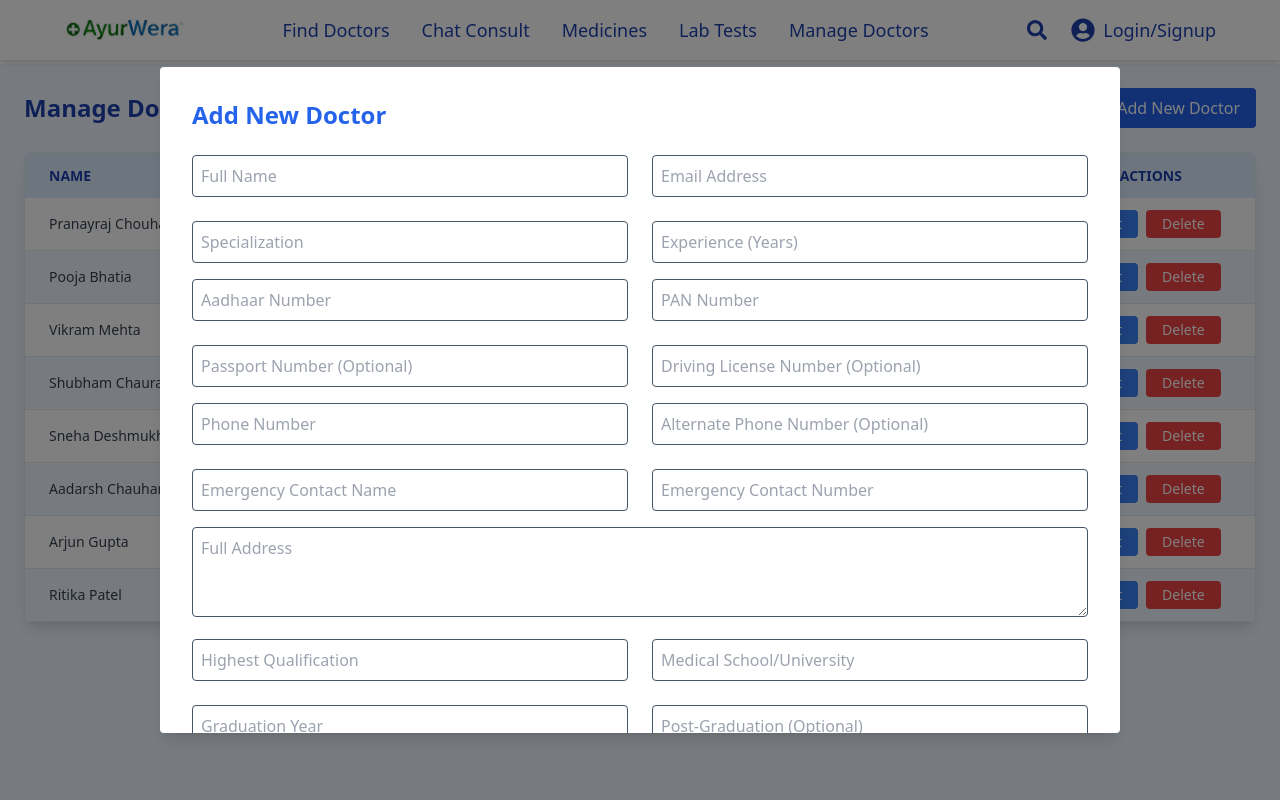
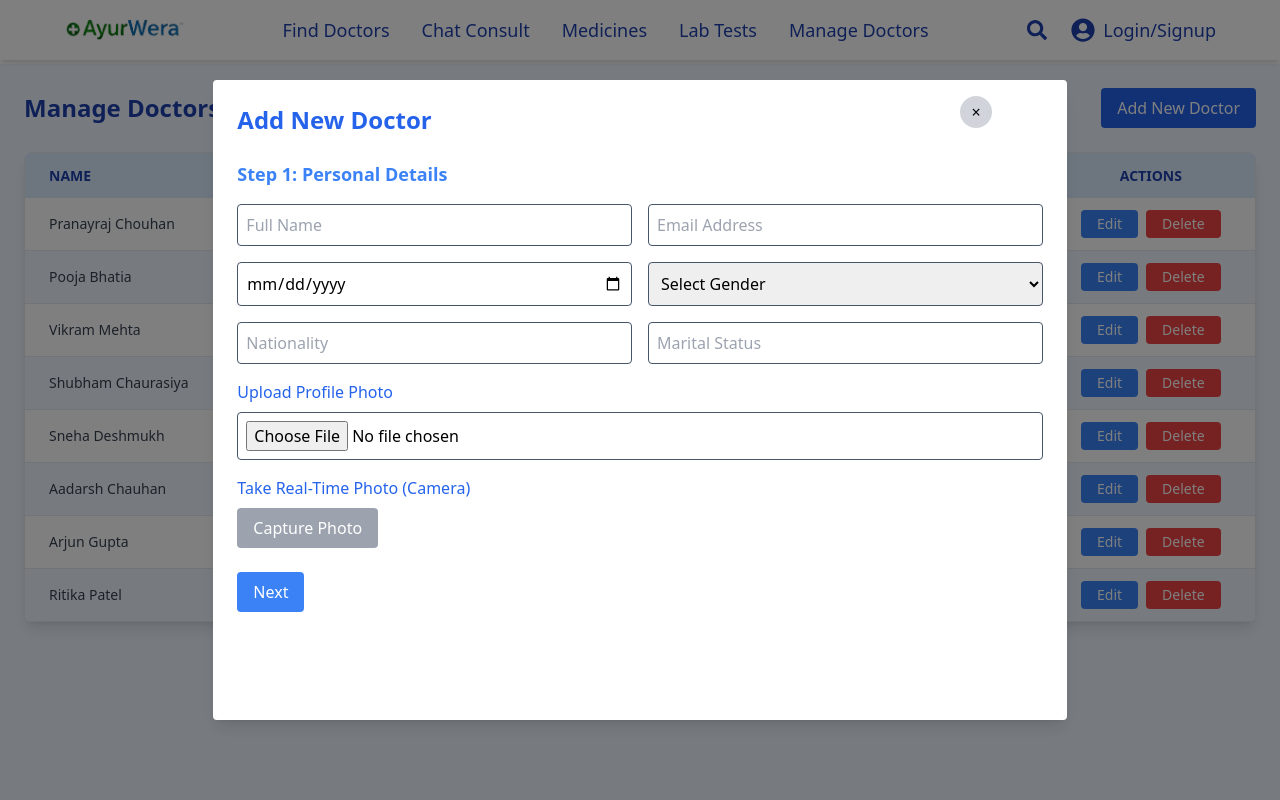
Before and after one commit to surendr1a/Ayurwera, a React (Vite) app: page /manage-doctors in a window 1280 px wide. Both pictures are taken after typing "name@example.com" into the empty fields and a click on the button "Add New Doctor". Shown: the top 800 px of the page. Built offline with nearby package versions, Linux system fonts and the light colour scheme.

Commit message:
modifyed the add new doctor component in a multistep form also added the capture camera functionality and it is fully working right now

```diff
--- a/src/pages/AddNewDoctor.jsx
+++ b/src/pages/AddNewDoctor.jsx
@@ -1,103 +1,249 @@
-import React from "react";
+import React, { useState } from "react";
+import CameraCapture from "../sections/CameraCapture";
 
 const AddNewDoctor = ({ onClose }) => {
+  const [step, setStep] = useState(1);
+  const [showCamera, setShowCamera] = useState(false);
+  const [capturedPhoto, setCapturedPhoto] = useState(null);
+  const [isPhotoSaved, setIsPhotoSaved] = useState(false);
+
+  const nextStep = () => setStep((prev) => prev + 1);
+  const prevStep = () => setStep((prev) => prev - 1);
+
+  const handleCapture = (photo) => {
+    setCapturedPhoto(photo);
+    setShowCamera(false);
+    setIsPhotoSaved(false); // Reset photo status
+  };
+
+  const handleDone = () => {
+    if (capturedPhoto) {
+      setIsPhotoSaved(true); // Photo is now finalized
+      alert("Photo saved successfully!");
+    } else {
+      alert("Please capture a photo before saving.");
+    }
+  };
+
+  const stepStyles =
+    "border p-2 rounded border-slate-600 hover:shadow-sm hover:shadow-black";
+
   return (
     <div className="fixed inset-0 bg-black bg-opacity-50 flex justify-center items-center z-50">
-      <div className="bg-white w-3/4 h-5/6 p-8 rounded border-slate-600 hover:shadow-sm hover:shadow-black shadow-lg overflow-y-auto">
+      <button
+        onClick={onClose}
+        className="absolute top-24 right-72  bg-gray-300 rounded-full w-8 h-8 flex items-center justify-center hover:bg-gray-400"
+      >
+        &times;
+      </button>
+      <div className="bg-white w-2/3 h-4/5 p-6 rounded border-slate-600 hover:shadow-sm hover:shadow-black shadow-lg overflow-y-auto">
         <h2 className="text-2xl font-bold text-blue-600 mb-6">Add New Doctor</h2>
         <form>
-          {/* Basic Details */}
-          <div className="grid grid-cols-2 gap-6 mb-4">
-            <input className="border p-2 rounded border-slate-600 hover:shadow-sm hover:shadow-black" type="text" placeholder="Full Name" required />
-            <input className="border p-2 rounded border-slate-600 hover:shadow-sm hover:shadow-black" type="email" placeholder="Email Address" required />
-            <input className="border p-2 rounded border-slate-600 hover:shadow-sm hover:shadow-black" type="text" placeholder="Specialization" required />
-            <input className="border p-2 rounded border-slate-600 hover:shadow-sm hover:shadow-black" type="number" placeholder="Experience (Years)" required />
+          {step === 1 && (
+            <div>
+              <h3 className="text-lg font-semibold text-blue-500 mb-4">
+                Step 1: Personal Details
+              </h3>
+              <div className="grid grid-cols-2 gap-4">
+                <input
+                  className={stepStyles}
+                  type="text"
+                  placeholder="Full Name"
+                  required
+                />
+                <input
+                  className={stepStyles}
+                  type="email"
+                  placeholder="Email Address"
+                  required
+                />
+                <input
+                  className={stepStyles}
+                  type="date"
+                  placeholder="Date of Birth"
+                  required
+                />
+                <select className={stepStyles} required>
+                  <option value="" disabled selected>
+                    Select Gender
+                  </option>
+                  <option value="male">Male</option>
+                  <option value="female">Female</option>
+                  <option value="other">Other</option>
+                </select>
+                <input
+                  className={stepStyles}
+                  type="text"
+                  placeholder="Nationality"
+                  required
+                />
+                <input
+                  className={stepStyles}
+                  type="text"
+                  placeholder="Marital Status"
+                  required
+                />
               </div>
-
-          {/* Government IDs */}
-          <div className="grid grid-cols-2 gap-6 mb-4">
-            <input className="border p-2 rounded border-slate-600 hover:shadow-sm hover:shadow-black" type="text" placeholder="Aadhaar Number" required />
-            <input className="border p-2 rounded border-slate-600 hover:shadow-sm hover:shadow-black" type="text" placeholder="PAN Number" required />
-            <input className="border p-2 rounded border-slate-600 hover:shadow-sm hover:shadow-black" type="text" placeholder="Passport Number (Optional)" />
-            <input className="border p-2 rounded border-slate-600 hover:shadow-sm hover:shadow-black" type="text" placeholder="Driving License Number (Optional)" />
-          </div>
-
-          {/* Contact Information */}
-          <div className="grid grid-cols-2 gap-6 mb-4">
-            <input className="border p-2 rounded border-slate-600 hover:shadow-sm hover:shadow-black" type="text" placeholder="Phone Number" required />
-            <input className="border p-2 rounded border-slate-600 hover:shadow-sm hover:shadow-black" type="text" placeholder="Alternate Phone Number (Optional)" />
-            <input className="border p-2 rounded border-slate-600 hover:shadow-sm hover:shadow-black" type="text" placeholder="Emergency Contact Name" required />
-            <input className="border p-2 rounded border-slate-600 hover:shadow-sm hover:shadow-black" type="text" placeholder="Emergency Contact Number" required />
-          </div>
-
-          {/* Address */}
-          <div className="mb-4">
-            <textarea
-              className="border p-2 rounded border-slate-600 hover:shadow-sm hover:shadow-black w-full"
-              rows="3"
-              placeholder="Full Address"
+              <div className="mt-4">
+                <label className="block text-blue-600 mb-2">
+                  Upload Profile Photo
+                </label>
+                <input
+                  type="file"
+                  accept="image/*"
+                  className={`${stepStyles} w-full`}
                   required
-            ></textarea>
-          </div>
-
-          {/* Qualifications */}
-          <div className="grid grid-cols-2 gap-6 mb-4">
-            <input className="border p-2 rounded border-slate-600 hover:shadow-sm hover:shadow-black" type="text" placeholder="Highest Qualification" required />
-            <input className="border p-2 rounded border-slate-600 hover:shadow-sm hover:shadow-black" type="text" placeholder="Medical School/University" required />
-            <input className="border p-2 rounded border-slate-600 hover:shadow-sm hover:shadow-black" type="text" placeholder="Graduation Year" required />
-            <input className="border p-2 rounded border-slate-600 hover:shadow-sm hover:shadow-black" type="text" placeholder="Post-Graduation (Optional)" />
-          </div>
-
-          {/* Certifications */}
-          <div className="grid grid-cols-2 gap-6 mb-4">
-            <input className="border p-2 rounded border-slate-600 hover:shadow-sm hover:shadow-black" type="text" placeholder="Certification Name" />
-            <input className="border p-2 rounded border-slate-600 hover:shadow-sm hover:shadow-black" type="text" placeholder="Issued By" />
-            <input className="border p-2 rounded border-slate-600 hover:shadow-sm hover:shadow-black" type="text" placeholder="Year of Certification" />
-            <input className="border p-2 rounded border-slate-600 hover:shadow-sm hover:shadow-black" type="text" placeholder="Certification ID (Optional)" />
-          </div>
-
-          {/* Uploads */}
-          <div className="mb-4">
-            <label className="block mb-2 text-blue-700 font-semibold">Upload Doctor's Photo</label>
-            <input className="border p-2 rounded border-slate-600 hover:shadow-sm hover:shadow-black w-full" type="file" />
-          </div>
-          <div className="mb-4">
-            <label className="block mb-2 text-blue-700 font-semibold">Upload Relevant Documents</label>
-            <input className="border p-2 rounded border-slate-600 hover:shadow-sm hover:shadow-black w-full" type="file" multiple />
-          </div>
-
-          {/* Work Details */}
-          <div className="grid grid-cols-2 gap-6 mb-4">
-            <input className="border p-2 rounded border-slate-600 hover:shadow-sm hover:shadow-black" type="text" placeholder="Current Hospital/Clinic" required />
-            <input className="border p-2 rounded border-slate-600 hover:shadow-sm hover:shadow-black" type="text" placeholder="Position/Role" required />
-            <input className="border p-2 rounded border-slate-600 hover:shadow-sm hover:shadow-black" type="text" placeholder="Previous Hospital/Clinic (Optional)" />
-            <input className="border p-2 rounded border-slate-600 hover:shadow-sm hover:shadow-black" type="text" placeholder="Years of Experience in Current Role" required />
-          </div>
-
-          {/* Availability */}
-          <div className="mb-4">
-            <label className="block mb-2 text-blue-700 font-semibold">Available Timings</label>
-            <div className="grid grid-cols-3 gap-4">
-              <input className="border p-2 rounded border-slate-600 hover:shadow-sm hover:shadow-black" type="time" placeholder="Start Time" required />
-              <input className="border p-2 rounded border-slate-600 hover:shadow-sm hover:shadow-black" type="time" placeholder="End Time" required />
-              <input className="border p-2 rounded border-slate-600 hover:shadow-sm hover:shadow-black" type="text" placeholder="Days Available (e.g., Mon-Fri)" required />
+                />
+                <div>
+                  <label className="block text-blue-600 mt-4 mb-2">
+                    Take Real-Time Photo (Camera)
+                  </label>
+                  <button
+                    type="button"
+                    onClick={() => setShowCamera(true)}
+                    className="bg-gray-400 text-white py-2 px-4 rounded border-slate-600 hover:shadow-sm hover:shadow-black hover:bg-gray-500"
+                  >
+                    Capture Photo
+                  </button>
+                  {showCamera && (
+                    <CameraCapture
+                      onCapture={handleCapture}
+                      onClose={() => setShowCamera(false)}
+                    />
+                  )}
+                  {capturedPhoto && (
+                    <div className="mt-4">
+                      <img
+                        src={capturedPhoto}
+                        alt="Captured"
+                        className="w-full rounded mb-4"
+                      />
+                      <div className="flex justify-between">
+                        <button
+                          type="button"
+                          onClick={() => setShowCamera(true)}
+                          className="bg-yellow-500 text-white px-4 py-2 rounded hover:bg-yellow-600"
+                        >
+                          Retake Photo
+                        </button>
+                        <button
+                          type="button"
+                          onClick={handleDone}
+                          className={`${isPhotoSaved
+                            ? "bg-gray-400 cursor-not-allowed"
+                            : "bg-green-500 hover:bg-green-600"
+                            } text-white px-4 py-2 rounded`}
+                          disabled={isPhotoSaved}
+                        >
+                          Done
+                        </button>
                       </div>
                     </div>
+                  )}
+                </div>
+              </div>
+            </div>
+          )}
 
-          {/* Submit */}
-          <div className="flex justify-end mt-6">
+          {step === 2 && (
+            <div>
+              <h3 className="text-lg font-semibold text-blue-500 mb-4">Step 2: Identification Details</h3>
+              <div className="grid grid-cols-2 gap-4">
+                <input className={stepStyles} type="text" placeholder="Aadhaar Number" required />
+                <input className={stepStyles} type="text" placeholder="PAN Number" required />
+                <input className={stepStyles} type="text" placeholder="Voter ID" />
+                <input className={stepStyles} type="text" placeholder="Driving License Number" />
+                <input className={stepStyles} type="text" placeholder="Passport Number" />
+              </div>
+              <div className="mt-4">
+                <label className="block text-blue-600 mb-2">Upload Government ID Photos</label>
+                <input
+                  type="file"
+                  accept="image/*"
+                  className={`${stepStyles} w-full`}
+                  multiple
+                  required
+                />
+                {/* <label className="block text-blue-600 mt-4 mb-2">Capture Government IDs (Camera)</label>
                 <button
-              onClick={onClose}
-              className="bg-red-500 text-white py-2 px-4 rounded border-slate-600 hover:shadow-sm hover:shadow-black hover:bg-red-600 mr-4"
+                  type="button"
+                  className="bg-gray-400 text-white py-2 px-4 rounded border-slate-600 hover:shadow-sm hover:shadow-black hover:bg-gray-500"
                 >
-              Cancel
+                  Capture Photos
+                </button> */}
+              </div>
+            </div>
+          )}
+
+          {step === 3 && (
+            <div>
+              <h3 className="text-lg font-semibold text-blue-500 mb-4">Step 3: Address & Contact Information</h3>
+              <div className="grid grid-cols-2 gap-4">
+                <input className={stepStyles} type="text" placeholder="Phone Number" required />
+                <input className={stepStyles} type="text" placeholder="Emergency Contact Number" required />
+                <input className={stepStyles} type="text" placeholder="Residential Address" required />
+                <input className={stepStyles} type="text" placeholder="City" required />
+                <input className={stepStyles} type="text" placeholder="State" required />
+                <input className={stepStyles} type="text" placeholder="Pin Code" required />
+              </div>
+            </div>
+          )}
+
+          {step === 4 && (
+            <div>
+              <h3 className="text-lg font-semibold text-blue-500 mb-4">Step 4: Professional Details</h3>
+              <div className="grid grid-cols-2 gap-4">
+                <input className={stepStyles} type="text" placeholder="Highest Qualification" required />
+                <input className={stepStyles} type="text" placeholder="Specialization" required />
+                <input className={stepStyles} type="text" placeholder="Medical License Number" required />
+                <input className={stepStyles} type="text" placeholder="Years of Experience" required />
+              </div>
+              <div className="mt-4">
+                <label className="block text-blue-600 mb-2">Upload Supporting Documents</label>
+                <input
+                  type="file"
+                  accept="image/*"
+                  className={`${stepStyles} w-full`}
+                  multiple
+                />
+                {/* <label className="block text-blue-600 mt-4 mb-2">Capture Supporting Documents (Camera)</label>
+                <button
+                  type="button"
+                  className="bg-gray-400 text-white py-2 px-4 rounded border-slate-600 hover:shadow-sm hover:shadow-black hover:bg-gray-500"
+                >
+                  Capture Photos
+                </button> */}
+              </div>
+            </div>
+          )}
+
+          <div className="flex justify-between mt-6">
+            {step > 1 && (
+              <button
+                type="button"
+                onClick={prevStep}
+                className="bg-gray-400 text-white py-2 px-4 rounded border-slate-600 hover:shadow-sm hover:shadow-black hover:bg-gray-500"
+              >
+                Previous
               </button>
+            )}
+            {step < 4 && (
+              <button
+                type="button"
+                onClick={nextStep}
+                className="bg-blue-500 text-white py-2 px-4 rounded border-slate-600 hover:shadow-sm hover:shadow-black hover:bg-blue-600"
+              >
+                Next
+              </button>
+            )}
+            {step === 4 && (
               <button
                 type="submit"
                 className="bg-green-500 text-white py-2 px-4 rounded border-slate-600 hover:shadow-sm hover:shadow-black hover:bg-green-600"
               >
                 Submit
               </button>
+            )}
           </div>
         </form>
       </div>
--- /dev/null
+++ b/src/pages/test.jsx
@@ -0,0 +1,71 @@
+{step === 2 && (
+  <div>
+    <h3 className="text-lg font-semibold text-blue-500 mb-4">Step 2: Identification Details</h3>
+    <div className="grid grid-cols-2 gap-4">
+      <input className={stepStyles} type="text" placeholder="Aadhaar Number" required />
+      <input className={stepStyles} type="text" placeholder="PAN Number" required />
+      <input className={stepStyles} type="text" placeholder="Voter ID" />
+      <input className={stepStyles} type="text" placeholder="Driving License Number" />
+      <input className={stepStyles} type="text" placeholder="Passport Number" />
+    </div>
+    <div className="mt-4">
+      <label className="block text-blue-600 mb-2">Upload Government ID Photos</label>
+      <input
+        type="file"
+        accept="image/*"
+        className={`${stepStyles} w-full`}
+        multiple
+        required
+      />
+      <label className="block text-blue-600 mt-4 mb-2">Capture Government IDs (Camera)</label>
+      <button
+        type="button"
+        className="bg-gray-400 text-white py-2 px-4 rounded border-slate-600 hover:shadow-sm hover:shadow-black hover:bg-gray-500"
+      >
+        Capture Photos
+      </button>
+    </div>
+  </div>
+)}
+
+{step === 3 && (
+  <div>
+    <h3 className="text-lg font-semibold text-blue-500 mb-4">Step 3: Address & Contact Information</h3>
+    <div className="grid grid-cols-2 gap-4">
+      <input className={stepStyles} type="text" placeholder="Phone Number" required />
+      <input className={stepStyles} type="text" placeholder="Emergency Contact Number" required />
+      <input className={stepStyles} type="text" placeholder="Residential Address" required />
+      <input className={stepStyles} type="text" placeholder="City" required />
+      <input className={stepStyles} type="text" placeholder="State" required />
+      <input className={stepStyles} type="text" placeholder="Pin Code" required />
+    </div>
+  </div>
+)}
+
+{step === 4 && (
+  <div>
+    <h3 className="text-lg font-semibold text-blue-500 mb-4">Step 4: Professional Details</h3>
+    <div className="grid grid-cols-2 gap-4">
+      <input className={stepStyles} type="text" placeholder="Highest Qualification" required />
+      <input className={stepStyles} type="text" placeholder="Specialization" required />
+      <input className={stepStyles} type="text" placeholder="Medical License Number" required />
+      <input className={stepStyles} type="text" placeholder="Years of Experience" required />
+    </div>
+    <div className="mt-4">
+      <label className="block text-blue-600 mb-2">Upload Supporting Documents</label>
+      <input
+        type="file"
+        accept="image/*"
+        className={`${stepStyles} w-full`}
+        multiple
+      />
+      <label className="block text-blue-600 mt-4 mb-2">Capture Supporting Documents (Camera)</label>
+      <button
+        type="button"
+        className="bg-gray-400 text-white py-2 px-4 rounded border-slate-600 hover:shadow-sm hover:shadow-black hover:bg-gray-500"
+      >
+        Capture Photos
+      </button>
+    </div>
+  </div>
+)}
--- /dev/null
+++ b/src/sections/CameraCapture.jsx
@@ -0,0 +1,71 @@
+import React, { useRef, useEffect } from "react";
+
+const CameraCapture = ({ onCapture, onClose }) => {
+  const videoRef = useRef(null);
+
+  useEffect(() => {
+    startCamera();
+    return () => stopCamera(); // Cleanup on unmount
+  }, []);
+
+  const startCamera = () => {
+    navigator.mediaDevices
+      .getUserMedia({ video: true })
+      .then((stream) => {
+        videoRef.current.srcObject = stream;
+        videoRef.current.play();
+      })
+      .catch((err) => {
+        console.error("Camera access denied:", err);
+        alert("Unable to access the camera!");
+        onClose();
+      });
+  };
+
+  const stopCamera = () => {
+    if (videoRef.current && videoRef.current.srcObject) {
+      const stream = videoRef.current.srcObject;
+      const tracks = stream.getTracks();
+      tracks.forEach((track) => track.stop());
+    }
+  };
+
+  const capturePhoto = () => {
+    const canvas = document.createElement("canvas");
+    const video = videoRef.current;
+    canvas.width = video.videoWidth;
+    canvas.height = video.videoHeight;
+    const ctx = canvas.getContext("2d");
+    ctx.drawImage(video, 0, 0, canvas.width, canvas.height);
+    const photo = canvas.toDataURL("image/png");
+    onCapture(photo); // Pass photo to parent
+    stopCamera(); // Stop the camera
+  };
+
+  return (
+    <div className="fixed inset-0 bg-black bg-opacity-75 flex justify-center items-center z-50">
+      <div className="bg-white p-4 rounded shadow-lg relative">
+        <video ref={videoRef} className="w-full rounded mb-4" />
+        <div className="flex justify-between">
+          <button
+            onClick={capturePhoto}
+            className="bg-blue-500 text-white px-4 py-2 rounded hover:bg-blue-600"
+          >
+            Capture Photo
+          </button>
+          <button
+            onClick={() => {
+              stopCamera();
+              onClose();
+            }}
+            className="bg-red-500 text-white px-4 py-2 rounded hover:bg-red-600"
+          >
+            Close
+          </button>
+        </div>
+      </div>
+    </div>
+  );
+};
+
+export default CameraCapture;
```
Lines whose indentation alone changed are shown as unchanged.
